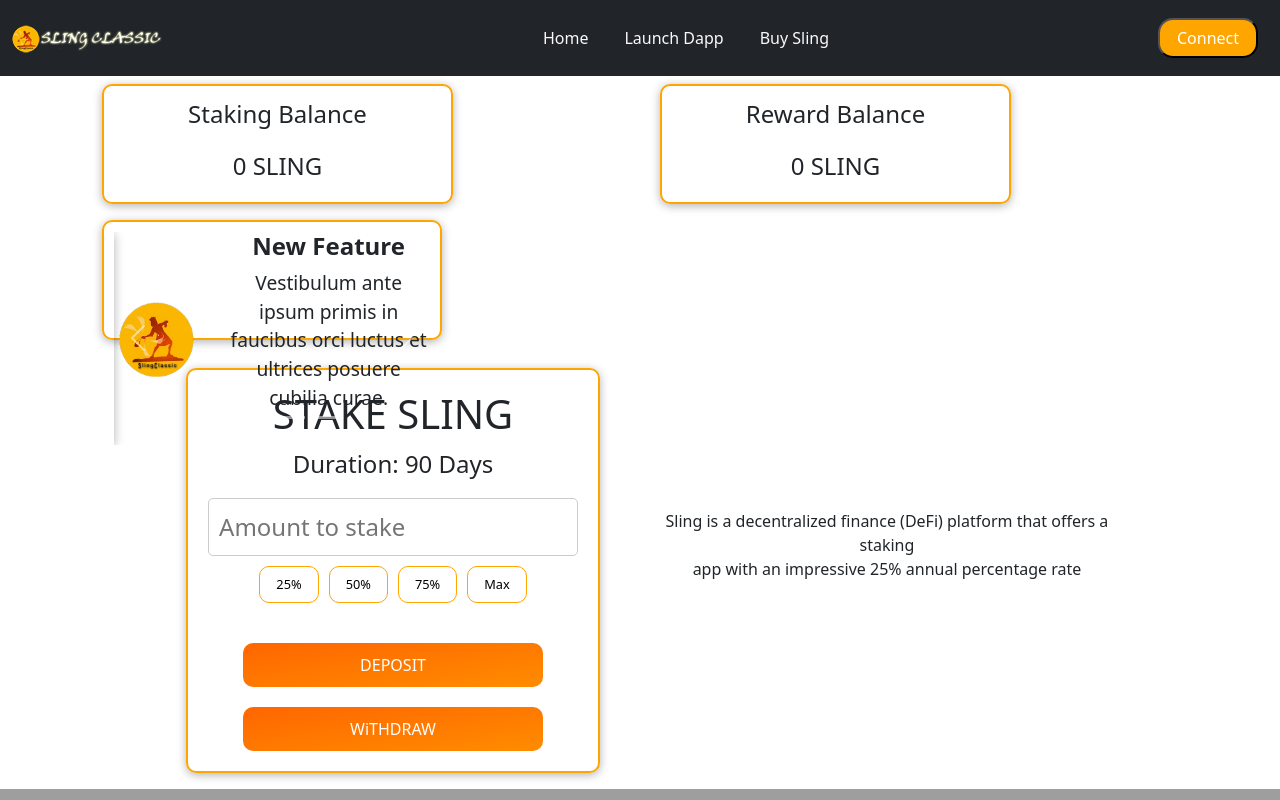
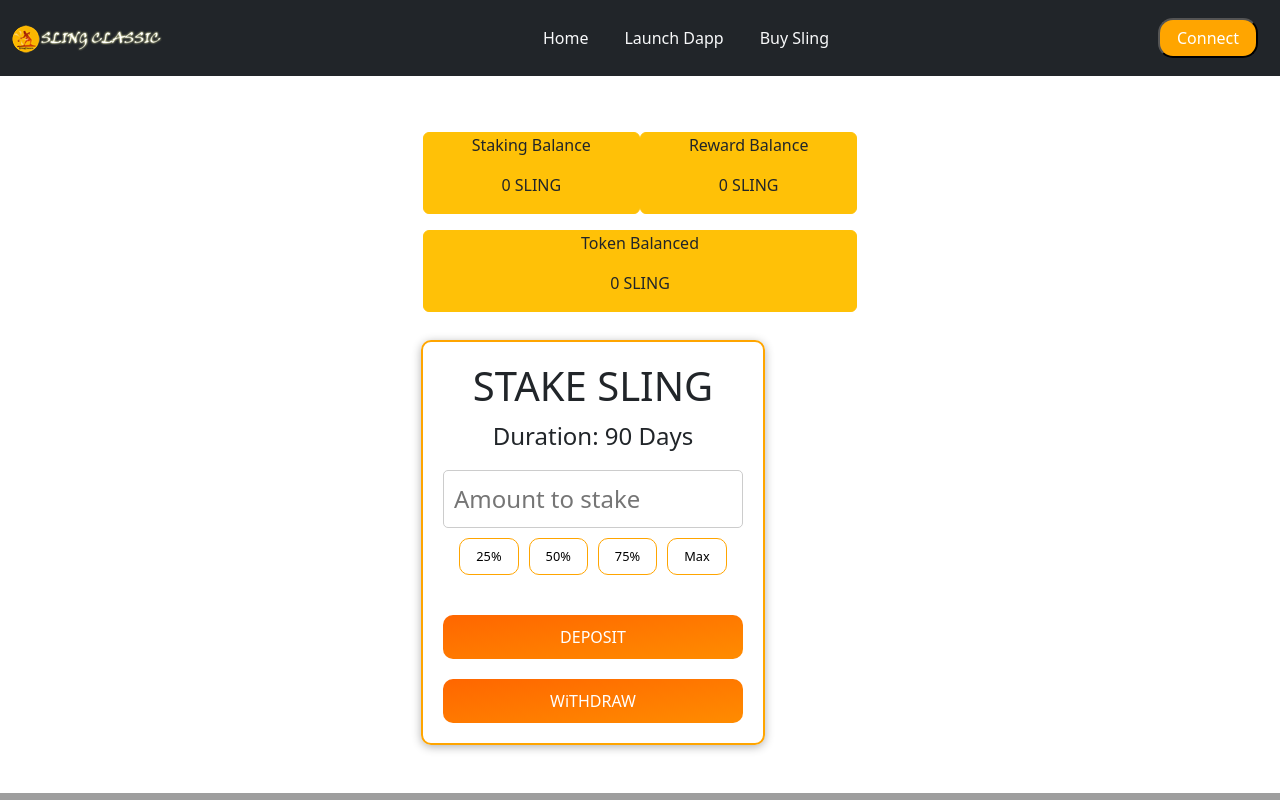
Before and after one commit to amazingprincelee/slingStakingFrontend, a React (Create React App) app: page /StakingPage in a window 1280 px wide. Shown: the top 800 px of the page. Built offline with nearby package versions, Linux system fonts and the light colour scheme; grey boxes are pictures that could not be loaded.

Commit message:
Update StakingPage.jsx

```diff
--- a/src/pages/StakingPage.jsx
+++ b/src/pages/StakingPage.jsx
@@ -3,7 +3,6 @@
 import { Carousel } from "react-bootstrap";
 import newsImage1 from "../images/news.jpeg";
 import newsImage2 from "../images/sling-logo.png";
-
 
 function StakingPage() {
   const carouselItems = [
@@ -39,43 +38,20 @@
 
   return (
     <div>
-      <div class="container">
+      <div class="container mt-5">
         <div class="container text-center">
-          <div class="row align-items-start">
-            <div class="col">
-              <div className="token-balance box-showdown m-2">
+          <div class="row align-items-center">
+            <div class="col-3-lg col-lg-6 border rounded bg-warning border-warning m-2 mx-auto">
               <p>Staking Balance</p>
               <p>0 SLING</p>
             </div>
-            </div>
-            <div class="col">
-              <div className="token-balance box-showdown m-2">
+            <div class="col-3-lg col-lg-6 border rounded bg-warning border-warning m-2 mx-auto">
               <p>Reward Balance</p>
               <p>0 SLING</p>
             </div>
-            </div>
-            <div class="col">
-              <div className="news-update box-showdown carousel m-2">
-                <Carousel>
-                  {carouselItems.map((item) => (
-                    <Carousel.Item key={item.id}>
-                      <div className="row">
-                        <div className="col-md-4">
-                          <img
-                            className="d-block w-100"
-                            src={item.image}
-                            alt={item.title}
-                          />
-                        </div>
-                        <div className="col-md-8 mb-3">
-                          <h3>{item.title}</h3>
-                          <p>{item.description}</p>
-                        </div>
-                      </div>
-                    </Carousel.Item>
-                  ))}
-                </Carousel>
-              </div>
+            <div className="col-3-lg border rounded bg-warning border-warning m-2 mx-auto">
+              <p>Token Balanced</p>
+              <p>0 SLING</p>
             </div>
           </div>
         </div>
@@ -83,7 +59,7 @@
       <div class="container text-center">
         <div class="row align-items-center">
           <div class="col">
-    <div class="container mb-3 ">
+            <div class="container mb-5 ">
               <div className="staking-form box-showdown">
                 <h1>STAKE SLING</h1>
                 <p>Duration: 90 Days</p>
@@ -100,12 +76,10 @@
             </div>
           </div>
           <div class="col mb-5">
-    Sling is a decentralized finance (DeFi) platform that offers a staking <br/> app with an impressive 25% annual percentage rate
-    </div>
 
           </div>
         </div>
-
+      </div>
     </div>
   );
 }
```
Lines whose indentation alone changed are shown as unchanged.
